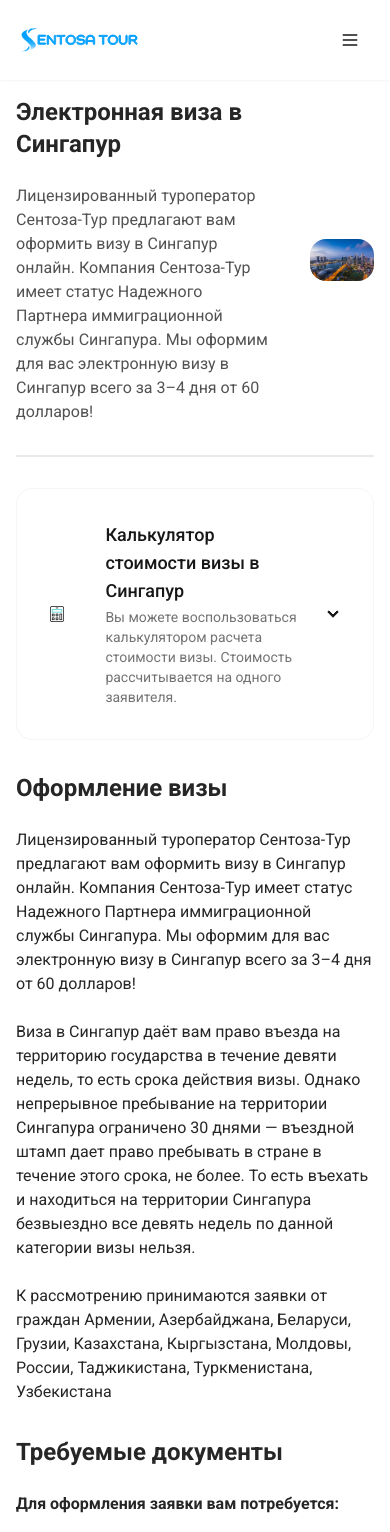
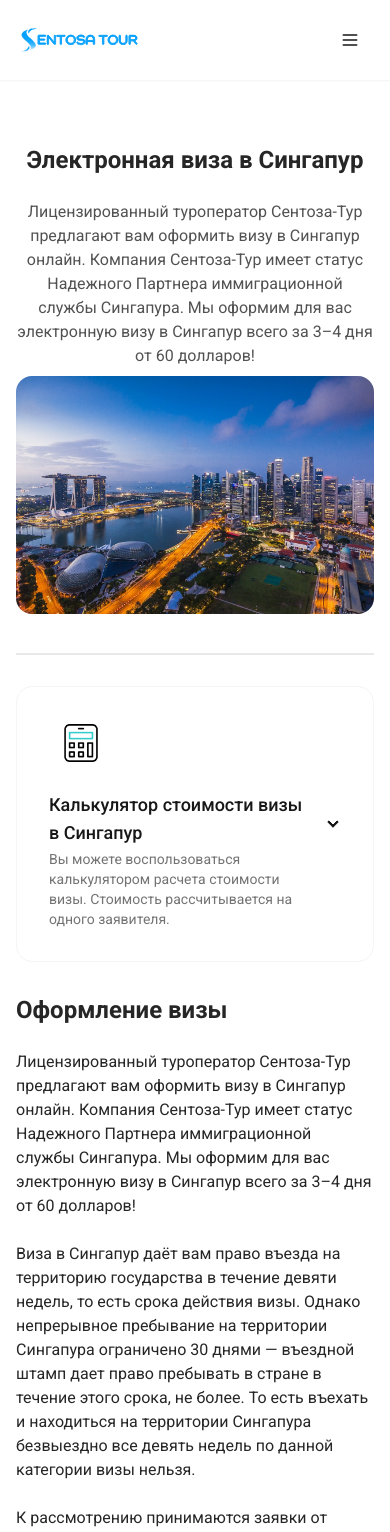
Before and after one commit to qipchaq/sentosa-tour, a Next.js app: page /visastart in a window 390 px wide. Shown: the top 1532 px of the page. Built offline with nearby package versions, Linux system fonts and the light colour scheme.

Commit message:
code refactoring

```diff
--- a/src/app/components/shared/Button.tsx
+++ b/src/app/components/shared/Button.tsx
@@ -1,8 +1,8 @@
-import Link from 'next/link';
+import Link from "next/link";
 
 const Button = ({
   text,
-  link = 'visastart',
+  link = "visastart",
 }: {
   text: string;
   link?: string;
@@ -10,7 +10,7 @@ const Button = ({
   return (
     <Link
       href={`/${link}`}
-      className="btn rounded-full btn-primary hover:btn-primary-focus text-base-100 text-sm sm:text-base w-fit normal-case"
+      className="btn rounded-full btn-info hover:btn-primary-focus text-sm sm:text-base w-fit normal-case text-neutral-50"
     >
       {text}
     </Link>
--- a/src/app/visastart/components/Calculator/Calculator.tsx
+++ b/src/app/visastart/components/Calculator/Calculator.tsx
@@ -1,71 +1,93 @@
-'use client';
+"use client";
 
-import Section from '@/app/components/shared/Section';
-import Image from 'next/image';
-import React, { useReducer, useState } from 'react';
-import calculatorGif from '../../../../../public/assets/images/calculator-anim.gif';
-import calculator from '../../../../../public/assets/images/calculator.png';
+import Section from "@/app/components/shared/Section";
+import Image from "next/image";
+import React, { useReducer, useState } from "react";
+import calculatorGif from "../../../../../public/assets/images/calculator-anim.gif";
+import calculator from "../../../../../public/assets/images/calculator.png";
 
 const initialValue = {
   total: 60,
-  term: false,
-  hotel: false,
-  visitType: '',
+  term: "default",
+  hotel: "default",
+  visitType: "default",
 };
 
-const reducer = (state: typeof initialValue, action: any) => {
-  console.log(action.type);
+type State = typeof initialValue;
+
+type Action =
+  | { type: "termUrgent" }
+  | { type: "termStandard" }
+  | { type: "hotelCompany" }
+  | { type: "hotelOwn" }
+  | { type: "oneVisit" }
+  | { type: "twoVisits" }
+  | { type: "manyVisits" };
+
+const reducer = (state: State, action: Action): State => {
   switch (action.type) {
-    case 'termUrgent':
-      return !state.term
-        ? { ...state, total: (state.total += 40), term: true }
-        : { ...state, term: true };
-    case 'termStandard':
-      return state.term
-        ? { ...state, total: (state.total -= 40), term: false }
-        : { ...state, term: false };
-    case 'hotelCompany':
-      return !state.hotel
-        ? { ...state, total: (state.total -= 20), hotel: true }
+    case "termUrgent":
+      if (state.term !== "termUrgent") {
+        return { ...state, total: (state.total += 40), term: "termUrgent" };
+      }
+    case "termStandard":
+      return state.term === "termUrgent"
+        ? {
+            ...state,
+            total: (state.total -= 40),
+            term: "termStandard",
+          }
         : state;
-    case 'hotelOwn':
-      return state.hotel
-        ? { ...state, total: (state.total += 20), hotel: false }
+    case "hotelCompany":
+      return state.term === "hotelOwn" || state.term === "default"
+        ? {
+            ...state,
+            total: (state.total -= 20),
+            hotel: "hotelCompany",
+          }
         : state;
-    case 'oneVisit':
-      if (state.visitType === '') {
-        return { ...state, total: (state.total += 20), visitType: 'oneVisit' };
-      } else if (state.visitType === 'twoVisits') {
-        return { ...state, total: (state.total -= 20), visitType: 'oneVisit' };
-      } else if (state.visitType === 'manyVisits') {
-        return { ...state, total: (state.total -= 40), visitType: 'oneVisit' };
+    case "hotelOwn":
+      return state.term === "hotelCompany"
+        ? {
+            ...state,
+            total: (state.total += 20),
+            hotel: "hotelOwn",
+          }
+        : state;
+    case "oneVisit":
+      if (state.visitType === "default") {
+        return { ...state, total: (state.total += 20), visitType: "oneVisit" };
+      } else if (state.visitType === "twoVisits") {
+        return { ...state, total: (state.total -= 20), visitType: "oneVisit" };
+      } else if (state.visitType === "manyVisits") {
+        return { ...state, total: (state.total -= 40), visitType: "oneVisit" };
       } else return state;
-    case 'twoVisits':
-      if (state.visitType === '') {
-        return { ...state, total: (state.total += 40), visitType: 'twoVisits' };
-      } else if (state.visitType === 'oneVisit') {
-        return { ...state, total: (state.total += 20), visitType: 'twoVisits' };
-      } else if (state.visitType === 'manyVisits') {
-        return { ...state, total: (state.total -= 20), visitType: 'twoVisits' };
+    case "twoVisits":
+      if (state.visitType === "default") {
+        return { ...state, total: (state.total += 40), visitType: "twoVisits" };
+      } else if (state.visitType === "oneVisit") {
+        return { ...state, total: (state.total += 20), visitType: "twoVisits" };
+      } else if (state.visitType === "manyVisits") {
+        return { ...state, total: (state.total -= 20), visitType: "twoVisits" };
       } else return state;
-    case 'manyVisits':
-      if (state.visitType === '') {
+    case "manyVisits":
+      if (state.visitType === "default") {
         return {
           ...state,
           total: (state.total += 60),
-          visitType: 'manyVisits',
+          visitType: "manyVisits",
         };
-      } else if (state.visitType === 'oneVisit') {
+      } else if (state.visitType === "oneVisit") {
         return {
           ...state,
           total: (state.total += 40),
-          visitType: 'manyVisits',
+          visitType: "manyVisits",
         };
-      } else if (state.visitType === 'twoVisits') {
+      } else if (state.visitType === "twoVisits") {
         return {
           ...state,
           total: (state.total += 20),
-          visitType: 'manyVisits',
+          visitType: "manyVisits",
         };
       } else return state;
     default:
@@ -75,24 +97,24 @@ const reducer = (state: typeof initialValue, action: any) => {
 
 const Calculator = () => {
   const handleVisaCalculation = (e: React.ChangeEvent<HTMLSelectElement>) => {
-    e.target.value === 'termUrgent' && dispatch({ type: e.target.value });
-    e.target.value === 'termStandard' && dispatch({ type: e.target.value });
-    e.target.value === 'hotelCompany' && dispatch({ type: e.target.value });
-    e.target.value === 'hotelOwn' && dispatch({ type: e.target.value });
-    e.target.value === 'oneVisit' && dispatch({ type: e.target.value });
-    e.target.value === 'twoVisits' && dispatch({ type: e.target.value });
-    e.target.value === 'manyVisits' && dispatch({ type: e.target.value });
+    e.target.value === "termUrgent" && dispatch({ type: e.target.value });
+    e.target.value === "termStandard" && dispatch({ type: e.target.value });
+    e.target.value === "hotelCompany" && dispatch({ type: e.target.value });
+    e.target.value === "hotelOwn" && dispatch({ type: e.target.value });
+    e.target.value === "oneVisit" && dispatch({ type: e.target.value });
+    e.target.value === "twoVisits" && dispatch({ type: e.target.value });
+    e.target.value === "manyVisits" && dispatch({ type: e.target.value });
     console.log(e.target.value);
   };
 
-  const [visaTotalPrice, dispatch] = React.useReducer(reducer, initialValue);
+  const [visaTotalPrice, dispatch] = useReducer(reducer, initialValue);
 
   return (
     <Section>
-      <div className="collapse collapse-arrow p-4 sm:p-6 bg-white border border-neutral-100 rounded-2xl hover:shadow-lg transition-shadow group">
+      <div className="collapse collapse-arrow p-4 sm:p-6 bg-white border border-neutral-100 rounded-2xl hover:shadow-lg transition-shadow group lg:bg-neutral-50">
         <input type="checkbox" className="peer" />
-        <div className="collapse-title flex items-center gap-10">
-          <div className="w-16 flex justify-center items-center">
+        <div className="collapse-title items-start sm:gap-10 flex flex-col sm:flex-row sm:items-center space-y-6 sm:space-y-0">
+          <div className="w-16 h-12 flex justify-center items-center">
             <Image
               src={calculator}
               width={38}
@@ -106,6 +128,7 @@ const Calculator = () => {
               height={46}
               alt="calculator"
               className="hidden group-hover:block"
+              // className="group-hover:block"
             />
           </div>
 
@@ -120,16 +143,16 @@ const Calculator = () => {
           </div>
         </div>
         <div className="collapse-content">
-          <div className="p-4 md:p-8 border border-neutral-200 rounded-2xl">
+          <div className="p-4 md:p-8 border border-neutral-200 rounded-2xl bg-white">
             <div className="grid md:grid-cols-3 md:gap-3">
               <div>
                 <p className="text-sm font-medium text-neutral-700">
                   Срок оформления
                 </p>
                 <select
-                  className="select select-bordered w-full max-w-xs rounded-2xl my-4"
+                  className="select select-bordered w-full max-w-xs rounded-2xl my-4 bg-white font-normal"
                   onChange={handleVisaCalculation}
-                  value="default"
+                  value={visaTotalPrice.term}
                 >
                   <option
                     value="default"
@@ -151,9 +174,9 @@ const Calculator = () => {
                   Бронирование отеля
                 </p>
                 <select
-                  className="select select-bordered w-full max-w-xs rounded-2xl my-4"
+                  className="select select-bordered w-full max-w-xs rounded-2xl my-4 bg-white font-normal"
                   onChange={handleVisaCalculation}
-                  value="default"
+                  value={visaTotalPrice.hotel}
                 >
                   <option
                     disabled
@@ -169,7 +192,7 @@ const Calculator = () => {
               <div>
                 <p className="text-sm font-medium text-neutral-700">Тип визы</p>
                 <select
-                  className="select select-bordered w-full max-w-xs rounded-2xl my-4"
+                  className="select select-bordered w-full max-w-xs rounded-2xl my-4 bg-white font-normal"
                   onChange={handleVisaCalculation}
                   value="default"
                 >
@@ -186,9 +209,9 @@ const Calculator = () => {
                 </select>
               </div>
             </div>
-            <div className="px-24 py-10">
-              <p className="text-neutral-700 text-sm md:text-base py-5 border-y-2">
-                Стоимость визы {visaTotalPrice.total}
+            <div className="py-10 flex justify-center">
+              <p className="text-neutral-700 text-sm md:text-base p-5 border-y-2">
+                Стоимость визы <b>{visaTotalPrice.total}</b>
               </p>
             </div>
           </div>
--- a/src/app/visastart/page.tsx
+++ b/src/app/visastart/page.tsx
@@ -1,54 +1,54 @@
-import React, { Fragment } from 'react';
-import { FontAwesomeIcon } from '@fortawesome/react-fontawesome';
-import Section from '../components/shared/Section';
-import Image from 'next/image';
-import visaStart from '../../../public/assets/images/visastart-hiro.jpg';
+import React, { Fragment } from "react";
+import { FontAwesomeIcon } from "@fortawesome/react-fontawesome";
+import Section from "../components/shared/Section";
+import Image from "next/image";
+import visaStart from "../../../public/assets/images/visastart-hiro.jpg";
 import {
   WebIcon,
   FormIcon,
   PhotoIcon,
   TicketIcon,
   ReservationIcon,
-} from '../components/shared/Icons';
-import { faGgCircle } from '@fortawesome/free-brands-svg-icons';
-import Button from '../components/shared/Button';
-import Calculator from './components/Calculator/Calculator';
+} from "../components/shared/Icons";
+import { faGgCircle } from "@fortawesome/free-brands-svg-icons";
+import Button from "../components/shared/Button";
+import Calculator from "./components/Calculator/Calculator";
 
 const REQIURED_DOCS = [
   {
     icon: <WebIcon />,
     text: [
-      'Необходимо загрузить в электронном виде (отканировать или качественно и чётко сфотографировать) разворот загранпаспорта с вашими данными: фото, дата выдачи, ФИО. При этом паспорт должен действовать ещё как минимум в течение полугода на момент пересечения границы Сингапура. В паспортае должна быть хотя бы одна пустая страница для пограничного штампа.',
-      'Виза на каждого ребёнка оформляется отдельно — и если он вписан в паспорт путешествующего с ним родителя, и если у него есть свой загранпаспорт. Если ребёнок вписан в паспорт, то цифровую копию этой страницы также нужно приложить.',
+      "Необходимо загрузить в электронном виде (отканировать или качественно и чётко сфотографировать) разворот загранпаспорта с вашими данными: фото, дата выдачи, ФИО. При этом паспорт должен действовать ещё как минимум в течение полугода на момент пересечения границы Сингапура. В паспортае должна быть хотя бы одна пустая страница для пограничного штампа.",
+      "Виза на каждого ребёнка оформляется отдельно — и если он вписан в паспорт путешествующего с ним родителя, и если у него есть свой загранпаспорт. Если ребёнок вписан в паспорт, то цифровую копию этой страницы также нужно приложить.",
     ],
   },
   {
     icon: <FormIcon />,
     text: [
-      'Заполненная анкета для визы в Сингапур, заполнить которую можно по ссылке ниже.',
+      "Заполненная анкета для визы в Сингапур, заполнить которую можно по ссылке ниже.",
     ],
   },
   {
     icon: <PhotoIcon />,
     text: [
-      'Нужно загрузить ваше цветное фото, оно может быть как сделано на цифровую камеру, так и отсканировано с бумажного носителя. Требования к фотографии на визу в Сингапур:',
+      "Нужно загрузить ваше цветное фото, оно может быть как сделано на цифровую камеру, так и отсканировано с бумажного носителя. Требования к фотографии на визу в Сингапур:",
       [
-        'фон должен быть белым;',
-        'фото должно быть свежим — не более трёх месяцев до загрузки;',
-        'не должно быть головного убора и деталей, закрывающих лицо;',
-        'фотография должна быть четкой, как на паспорт, фото плохого качества повлекут за собой отказ в выдаче визы.',
+        "фон должен быть белым;",
+        "фото должно быть свежим — не более трёх месяцев до загрузки;",
+        "не должно быть головного убора и деталей, закрывающих лицо;",
+        "фотография должна быть четкой, как на паспорт, фото плохого качества повлекут за собой отказ в выдаче визы.",
       ],
-      'Имейте в виду, что фотография не вклеивается и не печатается непосредственно на сингапурской визе, она хранится в базе данных Иммиграционного Ведомства Сингапура, и офицер сравнивает вас с фотоизображением при пересечении границы.',
+      "Имейте в виду, что фотография не вклеивается и не печатается непосредственно на сингапурской визе, она хранится в базе данных Иммиграционного Ведомства Сингапура, и офицер сравнивает вас с фотоизображением при пересечении границы.",
     ],
   },
   {
     icon: <TicketIcon />,
-    text: ['Приложить авиабилет в/из Сингапура.'],
+    text: ["Приложить авиабилет в/из Сингапура."],
   },
   {
     icon: <ReservationIcon />,
     text: [
-      'Приложить подтверждение бронирования гостиницы. Либо воспользоваться услцгой бронирования гостиницы.',
+      "Приложить подтверждение бронирования гостиницы. Либо воспользоваться услцгой бронирования гостиницы.",
     ],
   },
 ];
@@ -57,18 +57,19 @@ const VisaStart = () => {
   return (
     <div>
       <Section>
-        <div className="flex items-center justify-center gap-10">
-          <div className="max-w-[405px]">
+        <div className="relative flex flex-col justify-center lg:flex-row lg:items-center max-w-screen-xl container pb-2 lg:pb-8 ">
+          <div className="flex flex-col gap-6 mt-12 items-center text-center flex-shrink-0 mb-2 lg:text-start lg:mb-0 lg:items-start lg:mr-10 lg:w-1/3 lg:self-start">
             <h2 className="font-semibold text-2xl text-neutral-800">
               Электронная виза в Сингапур
             </h2>
-            <p className="block text-base xl:text-lg text-neutral-600 mt-6">
+            <p className="block text-base xl:text-lg text-neutral-600">
               Лицензированный туроператор Сентоза-Тур предлагают вам оформить
               визу в Сингапур онлайн. Компания Сентоза-Тур имеет статус
               Надежного Партнера иммиграционной службы Сингапура. Мы оформим для
               вас электронную визу в Сингапур всего за 3–4 дня от 60 долларов!
             </p>
           </div>
+          <div className="flex-grow sm: max-w-[530px] self-center">
             <Image
               src={visaStart}
               alt="Image"
@@ -76,6 +77,7 @@ const VisaStart = () => {
               height={353}
               className="rounded-2xl overflow-hidden"
             />
+          </div>
         </div>
       </Section>
       <div className="divider px-4 lg:container py-4 lg:py-5 m-auto"></div>
--- a/tailwind.config.js
+++ b/tailwind.config.js
@@ -1,18 +1,18 @@
 /** @type {import('tailwindcss').Config} */
 module.exports = {
   content: [
-    './src/pages/**/*.{js,ts,jsx,tsx,mdx}',
-    './src/components/**/*.{js,ts,jsx,tsx,mdx}',
-    './src/app/**/*.{js,ts,jsx,tsx,mdx}',
+    "./src/pages/**/*.{js,ts,jsx,tsx,mdx}",
+    "./src/components/**/*.{js,ts,jsx,tsx,mdx}",
+    "./src/app/**/*.{js,ts,jsx,tsx,mdx}",
   ],
-  theme: {
-    extend: {
-      backgroundImage: {
-        'gradient-radial': 'radial-gradient(var(--tw-gradient-stops))',
-        'gradient-conic':
-          'conic-gradient(from 180deg at 50% 50%, var(--tw-gradient-stops))',
-      },
-    },
-  },
-  plugins: [require('daisyui')],
+  // theme: {
+  //   extend: {
+  //     backgroundImage: {
+  //       'gradient-radial': 'radial-gradient(var(--tw-gradient-stops))',
+  //       'gradient-conic':
+  //         'conic-gradient(from 180deg at 50% 50%, var(--tw-gradient-stops))',
+  //     },
+  //   },
+  // },
+  plugins: [require("daisyui")],
 };
```
Also changed, not shown: src/app/components/AboutUs/AboutUs.tsx (+21 -27 lines), src/app/components/Header/Header.tsx (+16 -16 lines), src/app/components/MainSection/MainSection.tsx (+6 -6 lines), src/app/components/Services/Services.tsx (+36 -36 lines), src/app/contacts/page.tsx (+16 -18 lines), src/app/visacheck/page.tsx (+6 -6 lines). Lines whose indentation alone changed are shown as unchanged.
